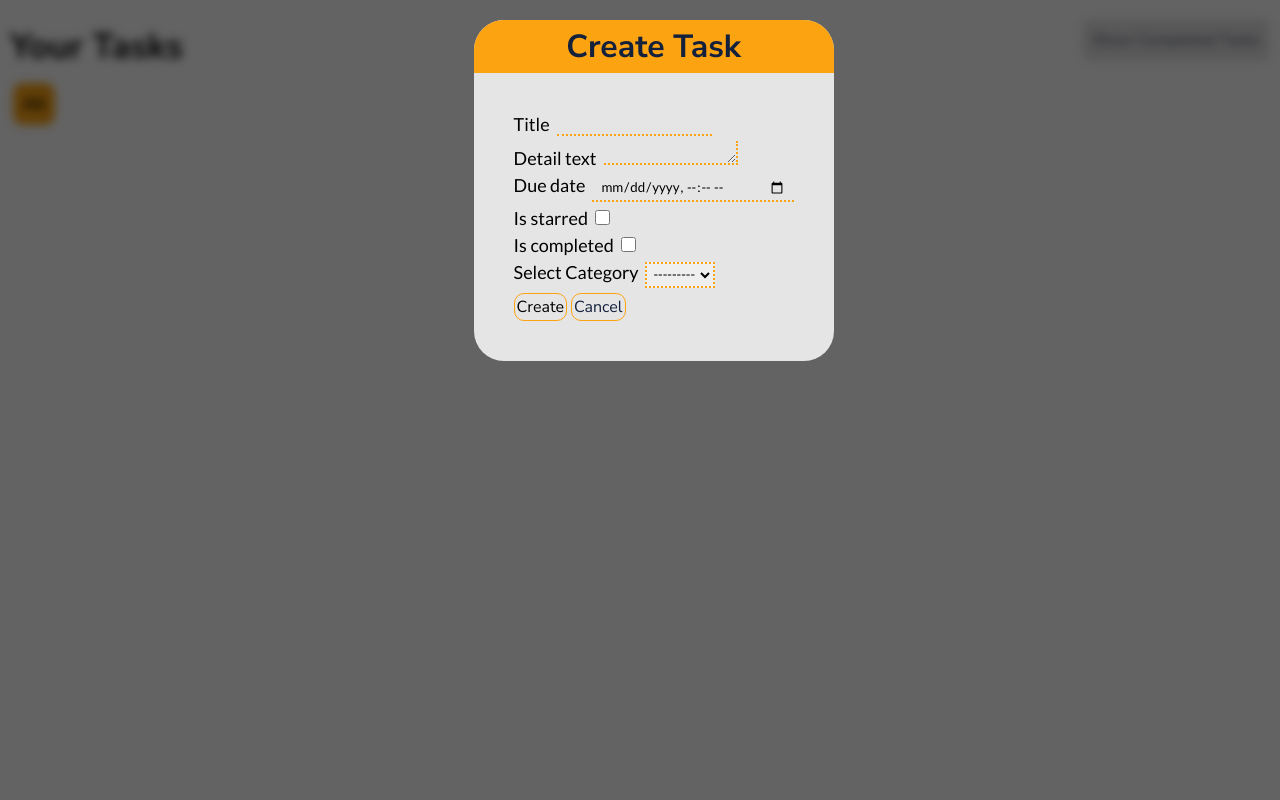
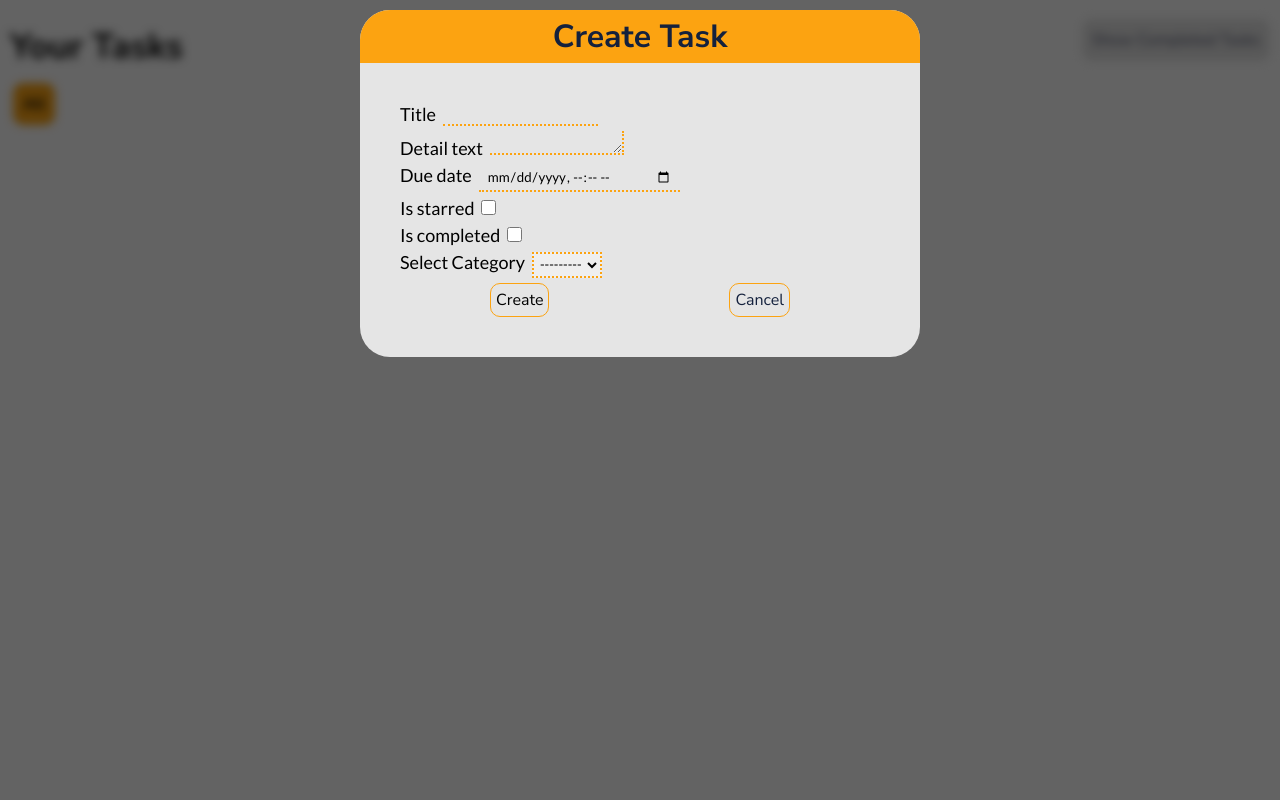
Before and after one commit to iamhimangshude/My-Django-Projects, a Django app: page /create-task/ in a window 1280 px wide. Run offline with Django 5.2, Linux system fonts and the light colour scheme; data that the repository does not hold is empty.

Commit message:
Update task and category html
Fixed tidbit in create category page and create task page

> Grouped form buttons in both the pages.

```diff
--- a/todo_app/static/todo_app/create_task.css
+++ b/todo_app/static/todo_app/create_task.css
@@ -22,11 +22,14 @@ div#overlay {
 }
 
 #create-task {
-    position: fixed;
-    top: 10px;
-    left: 37%;
     background-color: #e5e5e5;
-    margin: 10px 0 0 0;
+    width: 90%;
+    max-width: 35rem;
+    margin: 0 auto;
+}
+
+.card {
+    margin-top: 10px !important;
     border-radius: 30px;
 }
 
@@ -45,6 +48,11 @@ div#overlay {
     margin: 0 auto;
     padding: 40px;
 
+}
+
+#form-buttons {
+    display: flex;
+    justify-content: space-around;
 }
 
 .create-task-items {
@@ -155,7 +163,7 @@ button[type=submit] {
     font-family: 'Nunito Sans', sans-serif;
     background-color: transparent;
     border: 1px solid #FCA311;
-    padding: 2px;
+    padding: 5px;
     font-size: 16px;
     border-radius: 10px;
 }
@@ -163,7 +171,7 @@ button[type=submit] {
 #cancel-btn {
     font-family: 'Nunito Sans', sans-serif;
     display: inline-block;
-    padding: 2px;
+    padding: 5px;
     border: 1px solid #FCA311;
     border-radius: 10px;
 }
@@ -174,11 +182,11 @@ button[type=submit] {
 }
 
 #cancel-btn:hover {
-    background-color: #d1d0d0;
+    background-color: #FCA311;
 }
 
 button[type=submit]:hover {
-    background-color: #d1d0d0;
+    background-color: #FCA311;
     cursor: pointer;
 }
 
--- a/todo_app/templates/todo_app/create_category.html
+++ b/todo_app/templates/todo_app/create_category.html
@@ -21,8 +21,10 @@ Create Category
                 {{ field }}
                 {{ field.errors }}
                 {% endfor %}
-                <button type="submit">Create</button>
-                <div id="cancel-btn"><a href="{% url 'home' %}">Cancel</a></div>
+                <div id="form-buttons">
+                    <button type="submit">Create</button>
+                    <div id="cancel-btn"><a href="{% url 'home' %}">Cancel</a></div>
+                </div>
             </form>
         </div>
     </section>
--- a/todo_app/templates/todo_app/create_task.html
+++ b/todo_app/templates/todo_app/create_task.html
@@ -14,7 +14,7 @@ Create Task
 {% block content %}
     {% include "todo_app/home.html" %}
     <div id="overlay">
-        <div id="create-task">
+        <div id="create-task" class="card">
             <h1>Create Task</h1>
             <form action="{% url "create-task" %}" method="POST">
                 {% csrf_token %}
@@ -26,13 +26,14 @@ Create Task
                         </div>
                     {% endfor %}
 
+                    <div id="form-buttons">
                     {% if create %}
                     <button type="submit">Create</button>
                     {% else %}
                     <button type="submit">Update</button>
                     {% endif %}
                     <div id="cancel-btn"><a href="{% url 'home' %}">Cancel</a></div>
-
+                    </div>
             </form>
         </div>
     </div>
```
Also changed, not shown: todo_app/static/todo_app/create_category.css (+7 -2 lines).
